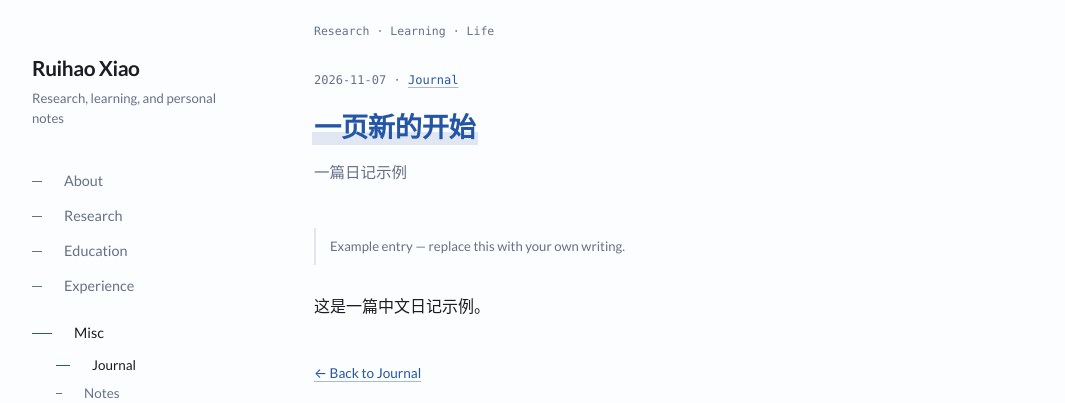
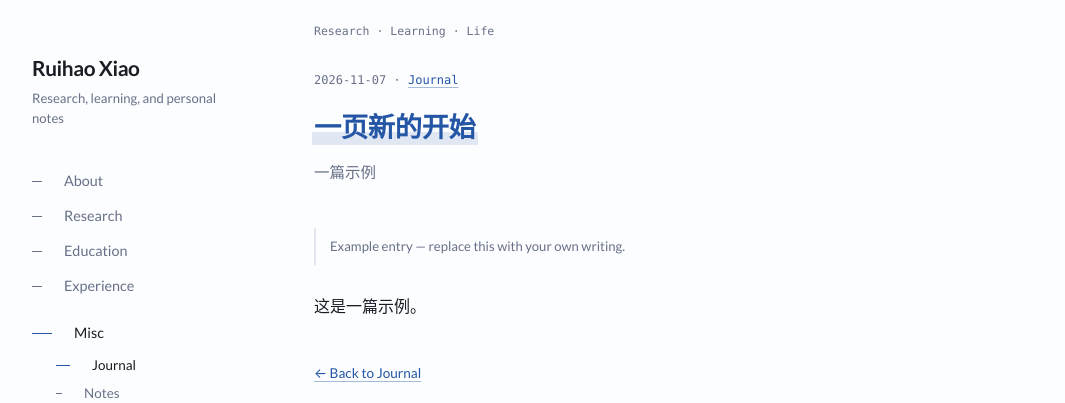
Before and after one commit to ruihaox/ruihaox.github.io, a Jekyll site: the page built from _posts/2026-11-07-a-new-page.md, in a window 1280 px wide. Shown: the top 403 px of the page, without its empty margins (48-1113 px from the left). Built offline with Jekyll 4.4.1, drawn with Linux system fonts in a browser that asks for light colours.

Commit message:
Update 2026-11-07-a-new-page.md

```diff
--- a/_posts/2026-11-07-a-new-page.md
+++ b/_posts/2026-11-07-a-new-page.md
@@ -3,7 +3,7 @@ title: "一页新的开始"
 date: 2026-11-07 09:00:00 -0800
 categories: [diary]
 tags: [生活, 随想]
-description: "一篇日记示例"
+description: "一篇示例"
 demo: true
 ---
-这是一篇中文日记示例。
+这是一篇示例。
```
